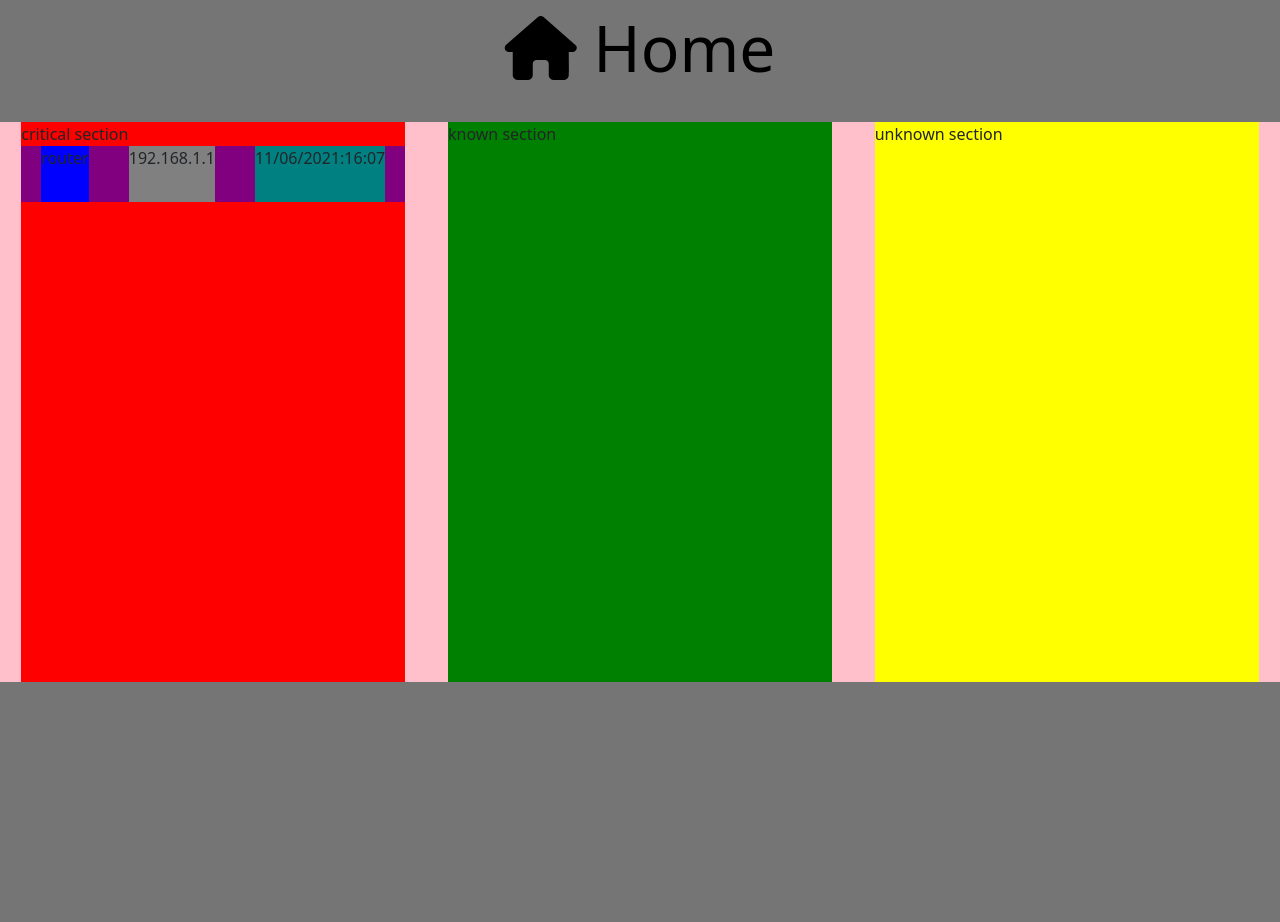
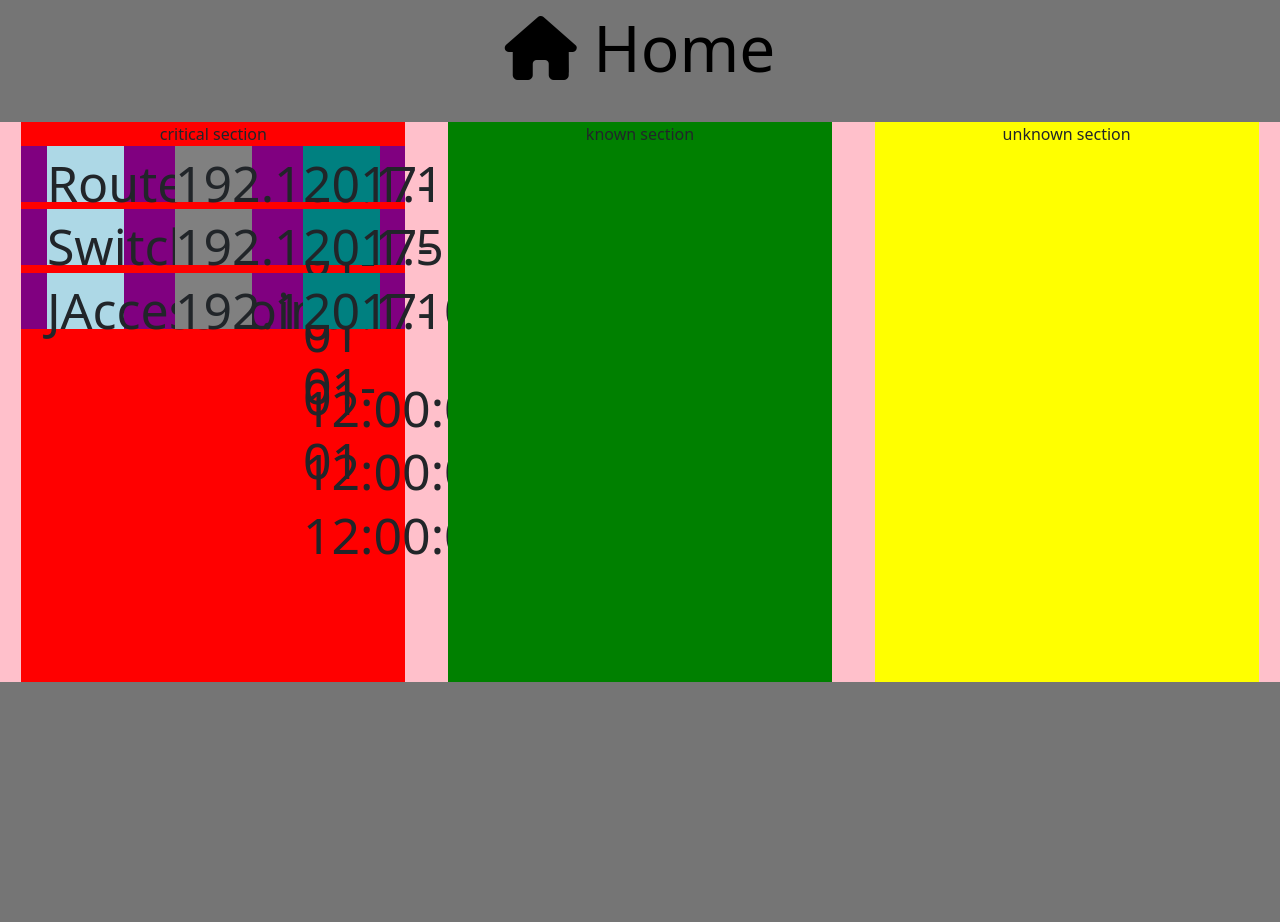
Before and after one commit to joeyagreco/NeMo, a Flask app: page / in a window 1280 px wide. Shown: the part 80-1002 px from the top of the page. Run offline with Flask 2, Linux system fonts and the light colour scheme; some libraries are stand-ins or nearby versions.

Commit message:
lots of updates

```diff
--- a/requirements.txt
+++ b/requirements.txt
@@ -1,3 +1,4 @@
 python-dotenv~=0.15.0
 flask~=1.1.2
-pythonping
+pythonping~=1.1.0
+pandas~=1.2.5
--- /dev/null
+++ b/server/models/Device.py
@@ -0,0 +1,11 @@
+from dataclasses import dataclass
+
+from pandas import Timestamp
+
+
+@dataclass
+class Device:
+    id: str
+    name: str
+    ipAddress: str
+    lastAliveTimestamp: Timestamp  # https://pandas.pydata.org/pandas-docs/stable/reference/api/pandas.Timestamp.html
--- a/static/css/homePage/macros/deviceMacro.css
+++ b/static/css/homePage/macros/deviceMacro.css
@@ -4,11 +4,19 @@
     display: flex;
     flex-direction: row;
     justify-content: space-around;
+    align-items: center;
     background-color: purple;
+    margin-bottom: 2%;
+}
+
+.deviceLabel {
+    height: 100%;
+    width: 20%;
+    font-size: 50px;
 }
 
 .deviceName {
-    background-color: blue;
+    background-color: lightblue;
 }
 
 .ipAddress {
--- a/static/css/homePage/macros/deviceSectionMacro.css
+++ b/static/css/homePage/macros/deviceSectionMacro.css
@@ -1,4 +1,8 @@
 .deviceSection {
     width: 30%;
     height: 100%;
+    display: flex;
+    flex-direction: column;
+    justify-content: flex-start;
+    align-items: center;
 }
--- a/templates/homePage/homePage.html
+++ b/templates/homePage/homePage.html
@@ -18,7 +18,7 @@
 
 {% block content %}
 <div id="deviceSections">
-    {{deviceSectionMacro("criticalSection","critical section", [["router", "192.168.1.1", "11/06/2021:16:07"]])}}
+    {{deviceSectionMacro("criticalSection","critical section", devices)}}
     {{deviceSectionMacro("knownSection","known section")}}
     {{deviceSectionMacro("unknownSection","unknown section")}}
 </div>
--- a/templates/homePage/macros/deviceMacro.html
+++ b/templates/homePage/macros/deviceMacro.html
@@ -1,8 +1,8 @@
-{% macro deviceMacro(deviceName, ipAddress, lastAliveTimestamp) %}
+{% macro deviceMacro(device) %}
 <link rel="stylesheet" href="{{ url_for('static', filename='css/homePage/macros/deviceMacro.css') }}">
-<div class="device" id="id">
-    <div class="deviceName">{{deviceName}}</div>
-    <div class="ipAddress">{{ipAddress}}</div>
-    <div class="lastAliveTimestamp">{{lastAliveTimestamp}}</div>
+<div class="device" id="{{device.id}}">
+    <div class="deviceLabel deviceName">{{device.name}}</div>
+    <div class="deviceLabel ipAddress">{{device.ipAddress}}</div>
+    <div class="deviceLabel lastAliveTimestamp">{{device.lastAliveTimestamp}}</div>
 </div>
 {% endmacro %}
--- a/templates/homePage/macros/deviceSectionMacro.html
+++ b/templates/homePage/macros/deviceSectionMacro.html
@@ -1,10 +1,10 @@
 {% from "homePage/macros/deviceMacro.html" import deviceMacro %}
-{% macro deviceSectionMacro(cssId, title, macroInfos) %}
+{% macro deviceSectionMacro(cssId, title, devices) %}
 <link rel="stylesheet" href="{{ url_for('static', filename='css/homePage/macros/deviceSectionMacro.css') }}">
 <div class="deviceSection" id="{{cssId}}">
     {{title}}
-    {% for macroInfo in macroInfos %}
-    {{deviceMacro(macroInfo[0], macroInfo[1], macroInfo[2])}}
+    {% for device in devices %}
+    {{deviceMacro(device)}}
     {% endfor %}
 </div>
 {% endmacro %}
--- a/views/admin.py
+++ b/views/admin.py
@@ -1,6 +1,8 @@
+import pandas as pd
 from flask import redirect, url_for, render_template
 
 from app import app
+from server.models.Device import Device
 
 
 @app.route('/favicon.ico')
@@ -13,4 +15,8 @@ def favicon():
 
 @app.route("/")
 def index():
-    return render_template("homePage/homePage.html")
+    d1 = Device(id="1", name="Router", ipAddress="192.168.1.1", lastAliveTimestamp=pd.Timestamp('2017-01-01T12'))
+    d2 = Device(id="2", name="Switch", ipAddress="192.168.1.5", lastAliveTimestamp=pd.Timestamp('2017-01-01T12'))
+    d3 = Device(id="3", name="JAccessPoint", ipAddress="192.168.1.10", lastAliveTimestamp=pd.Timestamp('2017-01-01T12'))
+    devices = [d1, d2, d3]
+    return render_template("homePage/homePage.html", devices=devices)
```
